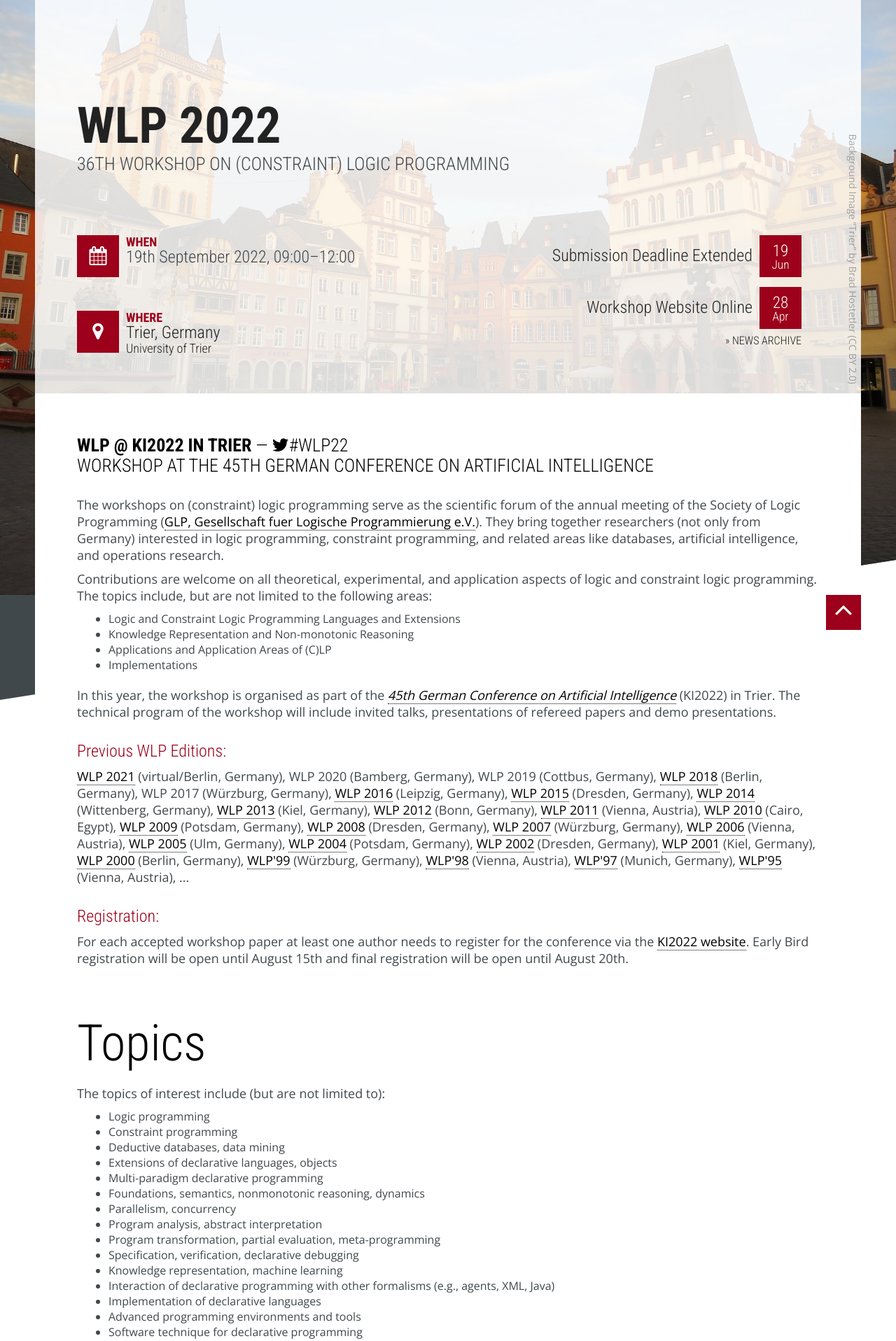
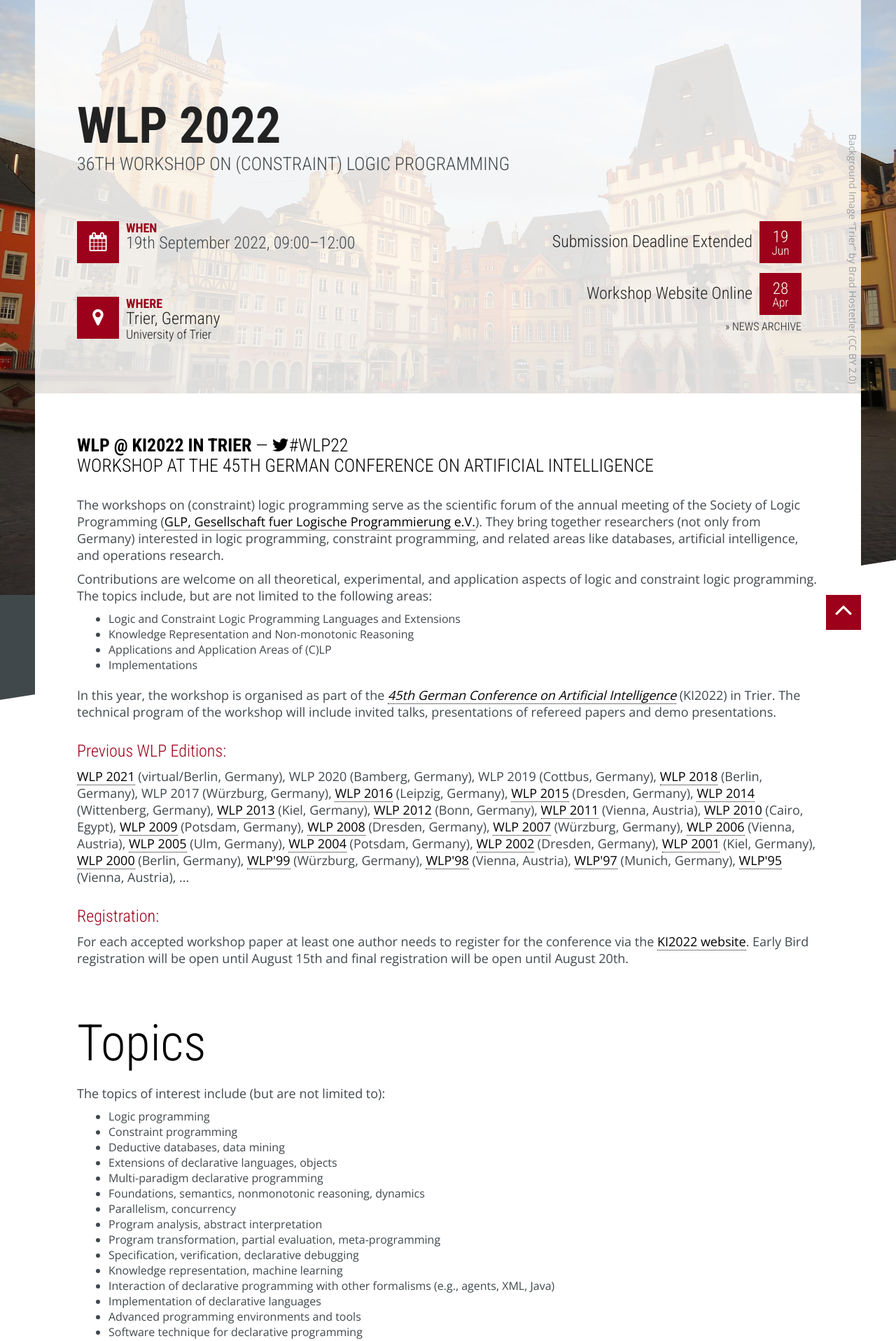
Before and after one commit to DFKI/wlp2022.dfki.de, a Jekyll site: the page built from index.html, in a window 1280 px wide. Shown: the top 1916 px of the page at 70% size. Built offline with Jekyll 4.4.1, drawn with Linux system fonts in a browser that asks for light colours; nearby versions of some CDN libraries; library files that are not in the unit come from our copies.

Commit message:
Make space for three news entries

```diff
--- a/css/style.scss
+++ b/css/style.scss
@@ -285,7 +285,7 @@
   }
 
   .subtitle {
-    margin-bottom: $default-spacing * 8;
+    margin-bottom: $default-spacing * 6;
   }
 
   a {
@@ -332,7 +332,7 @@
 }
 
 .where {
-  bottom: $default-spacing * 9;
+  bottom: $default-spacing * 11;
 
   @media all and (max-width: 940px) {
     bottom: none; //reset
```
